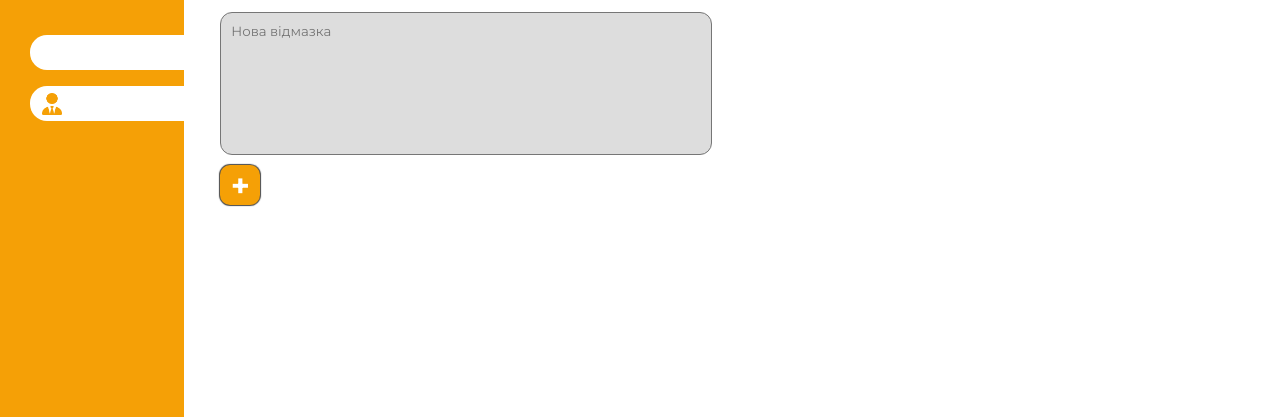
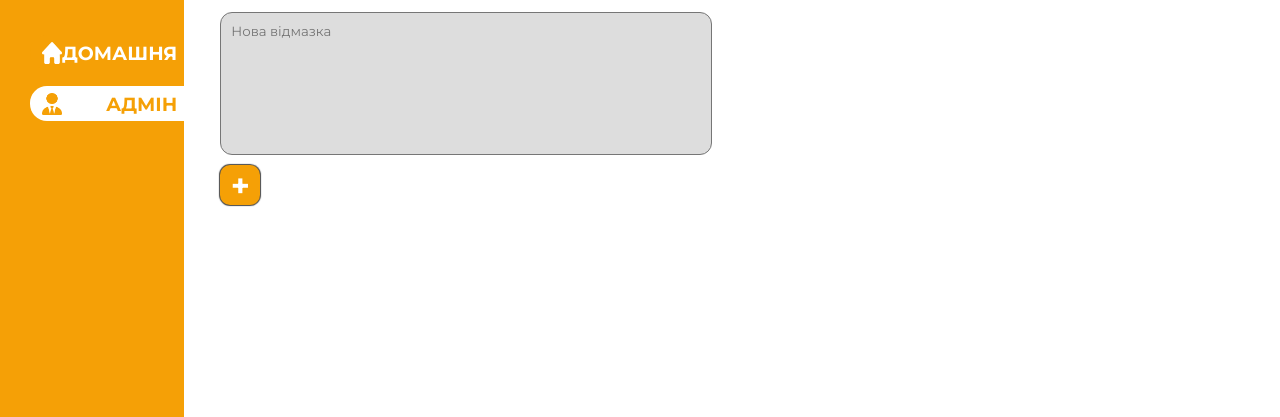
Before and after one commit to ZubalYana/Creator-excuse, a website: page public/admin/index.html in a window 1280 px wide. Shown: the part 141-558 px from the top of the page. Drawn offline with nearby package versions, Linux system fonts and the light colour scheme; no server answers.

Commit message:
fixed the color of the text with a white theme

```diff
--- a/public/admin/main.js
+++ b/public/admin/main.js
@@ -114,8 +114,8 @@ function changeTheme(theme){
         $('.header_notificationsCircle').css('background-color', '#000')
         $('.header_notificationsCircle').css('box-shadow', '0 0 1px 1px rgba(0, 0, 0, 0.72)')
         $('.menu_logo').attr('src', './Imgs/LogoLight.png')
-        $('#homePage').css('background-color', '#fff')
-        $('#adminPage').css('color', '#fff')
+        $('#homePage').css('background-color', '#F5A006')
+        $('#adminPage').css('color', '#F5A006')
         $('.menu_logo').attr('src', './Imgs/LogoLight.png')
         $('.personIcon').attr('src', './Imgs/person icon.png')
         $('.BoxThemeChanger').css('background-color', '#fff')
@@ -131,7 +131,7 @@ function changeTheme(theme){
         $('.header_notificationsCircle').css('background-color', '#fff')
         $('.header_notificationsCircle').css('box-shadow', 'rgba(255, 255, 255, 0.72)')
         $('.menu_logo').attr('src', './Imgs/LogoDark.png')
-        $('#homePage').css('background-color', '#000')
+        $('#homePage').css('background-color', ' #F5A006')
         $('#adminPage').css('color', '#000')
         $('.personIcon').attr('src', './Imgs/person icon dark.png')
         $('.BoxThemeChanger').css('background-color', '#000')
--- a/public/admin/style.css
+++ b/public/admin/style.css
@@ -70,6 +70,7 @@ a{
 #homePage{
     color: #fff;
     margin-bottom: 16px;
+    background-color: #F5A006;
 }
 #adminPage{
     background-color: #fff;
@@ -365,7 +366,7 @@ textarea{
     align-items: center;
     justify-content: center;
     width: 40px;
-height: 40px;
+    height: 40px;
 }
 .settingsMenuCener{
     display: flex;
```
